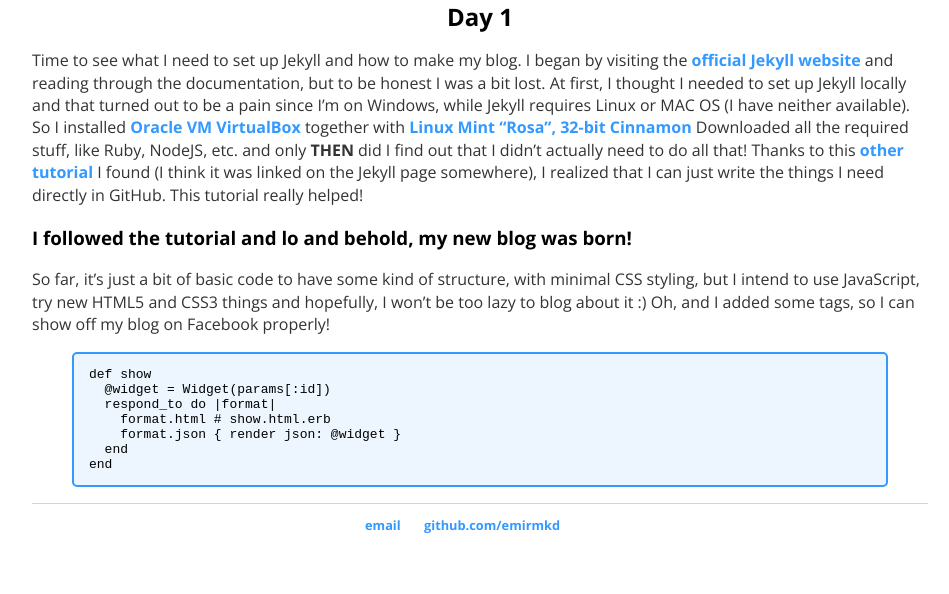
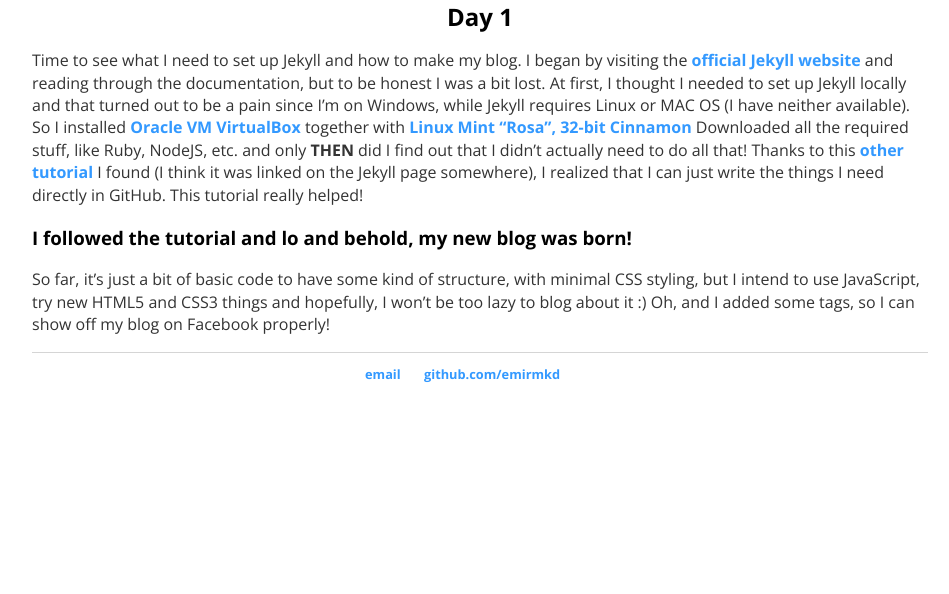
Before and after one commit to emirmkd/emirmkd.github.io, a Jekyll site: the page built from _posts/2016-06-03-why-jekyll.md, in a window 1280 px wide. Shown: the part 735-1329 px from the top of the page, without its empty margins (160-1109 px from the left). Built offline with Jekyll 4.4.1, drawn with Linux system fonts in a browser that asks for light colours; after the commit the page ends 1178 px from its top, so only the background shows below that.

Commit message:
Update 2016-06-03-why-jekyll.md

```diff
--- a/_posts/2016-06-03-why-jekyll.md
+++ b/_posts/2016-06-03-why-jekyll.md
@@ -16,12 +16,3 @@
 <h3>I followed the tutorial and lo and behold, my new blog was born!</h3>
 So far, it's just a bit of basic code to have some kind of structure, with minimal CSS styling, but I intend to use JavaScript, try new HTML5 and CSS3 things and hopefully, I won't be too lazy to blog about it :)
 Oh, and I added some tags, so I can show off my blog on Facebook properly!
-{% highlight html %}
-def show
-  @widget = Widget(params[:id])
-  respond_to do |format|
-    format.html # show.html.erb
-    format.json { render json: @widget }
-  end
-end
-{% endhighlight %}
```
